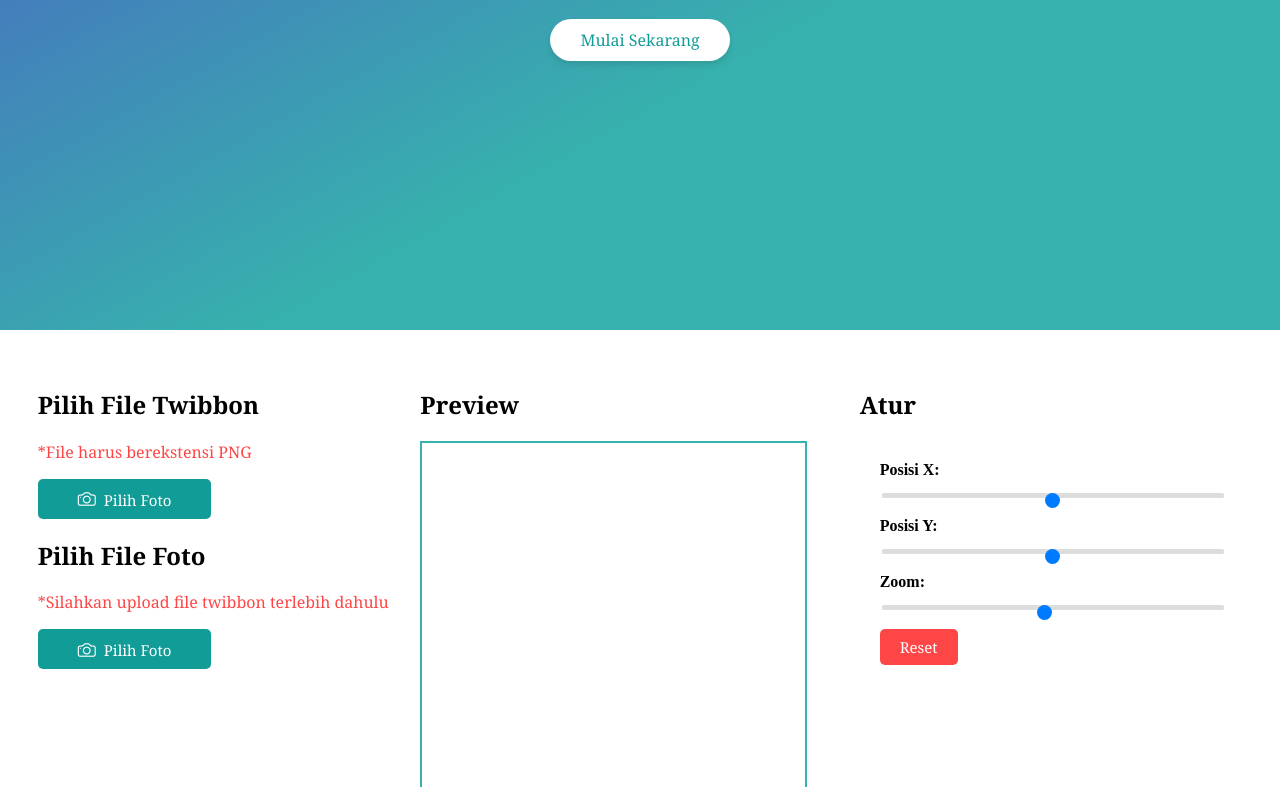
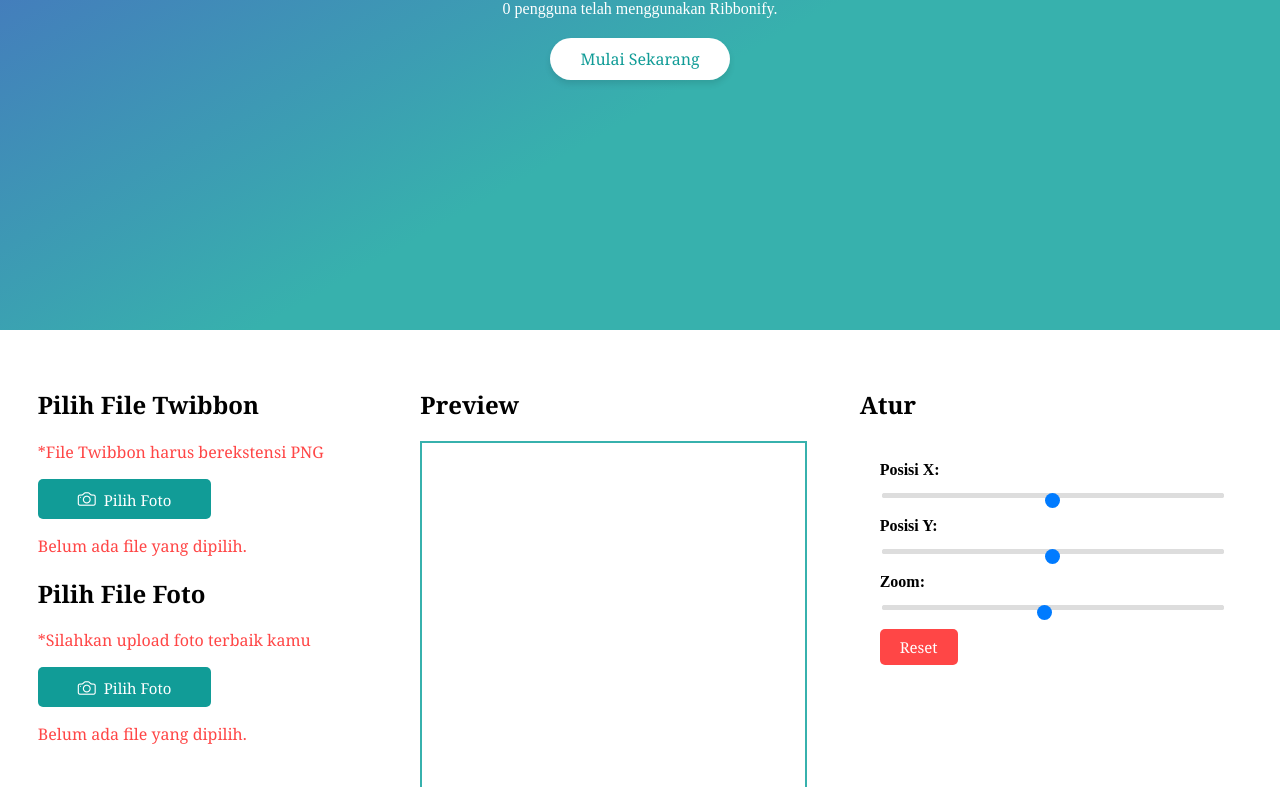
Before and after one commit to PutraNazemi/frameify, a plain HTML site: page index.html in a window 1280 px wide. Shown: the part 470-1257 px from the top of the page. Drawn offline with nearby package versions, Linux system fonts and the light colour scheme; a web font is replaced by a local one.

Commit message:
Update index.html
Update 1.1

```diff
--- a/index.html
+++ b/index.html
@@ -23,6 +23,7 @@
         <div class="content">
             <h1>Ribbonify</h1>
             <div id="typing-effect"></div>
+            <p id="usage-count">0 pengguna telah menggunakan Ribbonify.</p>
             <div class="start-button-container">
                 <a href="#mulaiupload" class="start-button">Mulai Sekarang<span></span></a>
             </div>
@@ -34,21 +35,24 @@
         <div class="upload-container">
             <div class="upload-section">
                 <h2>Pilih File Twibbon</h2>
-                <p>*File harus berekstensi PNG</p>
+                <p>*File Twibbon harus berekstensi PNG</p>
                 <label for="twibbon-upload1" class="file-upload-button">
                     <i class="bi bi-camera"></i>Pilih Foto
                     <input type="file" id="twibbon-upload1" accept="image/png" style="display: none;">
                 </label>
+                <p id="twibbon-file-name">Belum ada file yang dipilih.</p> <!-- Elemen untuk nama file Twibbon -->
             </div>
 
             <div class="upload-section">
                 <h2>Pilih File Foto</h2>
-                <p>*Silahkan upload file twibbon terlebih dahulu</p>
+                <p>*Silahkan upload foto terbaik kamu</p>
                 <label for="twibbon-upload2" class="file-upload-button">
                     <i class="bi bi-camera"></i>Pilih Foto
                     <input type="file" id="twibbon-upload2" accept="image/*" style="display: none;">
                 </label>
+                <p id="user-photo-file-name">Belum ada file yang dipilih.</p> <!-- Elemen untuk nama file Foto Pengguna -->
             </div>
+
         </div>
 
         <div class="preview-section">
```
